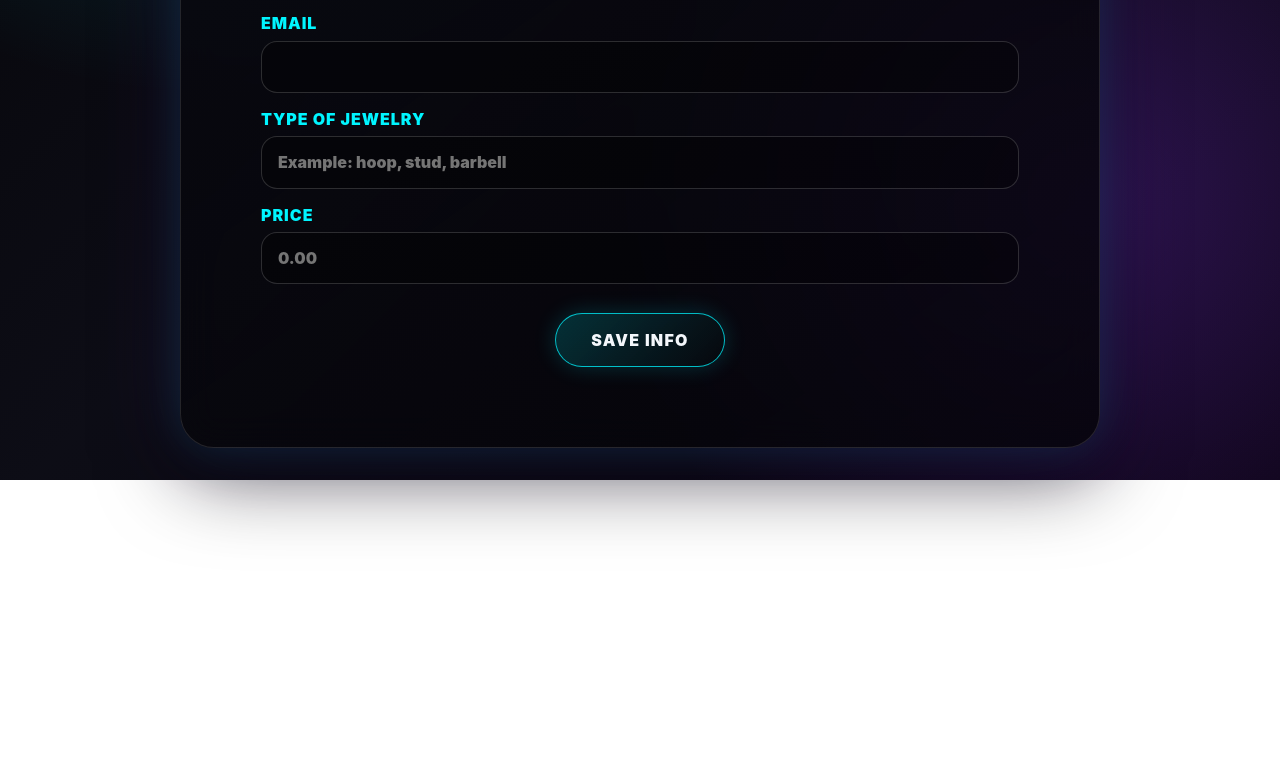
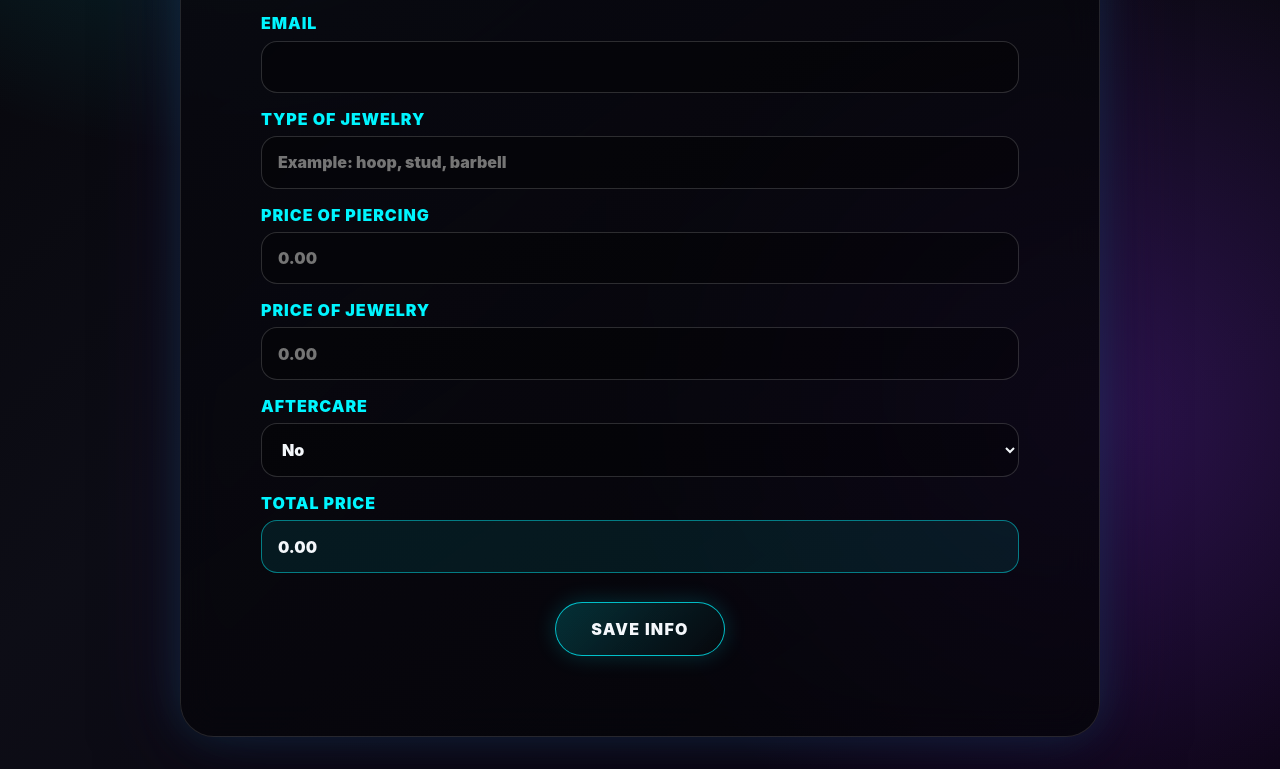
Before and after one commit to BizeeBrad/Wayout-app, a plain HTML site: page piercing-form.html in a window 1280 px wide. Shown: the part 643-1412 px from the top of the page. Before the commit the page ends 1123 px from the top, so only its background shows below. Drawn offline with Linux system fonts and the light colour scheme.

Commit message:
Add piercing pricing and aftercare calculator

```diff
--- a/piercing-form.html
+++ b/piercing-form.html
@@ -49,8 +49,26 @@
           </label>
 
           <label class="form-field">
-            <span>Price</span>
-            <input name="price" type="number" inputmode="decimal" min="0" step="0.01" placeholder="0.00" required />
+            <span>Price of piercing</span>
+            <input name="piercingPrice" type="number" inputmode="decimal" min="0" step="0.01" placeholder="0.00" required />
+          </label>
+
+          <label class="form-field">
+            <span>Price of jewelry</span>
+            <input name="jewelryPrice" type="number" inputmode="decimal" min="0" step="0.01" placeholder="0.00" required />
+          </label>
+
+          <label class="form-field">
+            <span>Aftercare</span>
+            <select name="aftercare" required>
+              <option value="no">No</option>
+              <option value="yes">Yes (+$20)</option>
+            </select>
+          </label>
+
+          <label class="form-field">
+            <span>Total price</span>
+            <input name="totalPrice" type="number" inputmode="decimal" min="0" step="0.01" placeholder="0.00" readonly />
           </label>
 
           <button class="choice-button submit-button" type="submit">Save info</button>
@@ -71,10 +89,31 @@
       label.textContent = `${prettyType} piercing form`;
       document.title = `${prettyType} Piercing Form | Way Out`;
 
+      const piercingPriceInput = form.elements.piercingPrice;
+      const jewelryPriceInput = form.elements.jewelryPrice;
+      const aftercareInput = form.elements.aftercare;
+      const totalPriceInput = form.elements.totalPrice;
+
+      function updateTotalPrice() {
+        const piercingPrice = Number(piercingPriceInput.value || 0);
+        const jewelryPrice = Number(jewelryPriceInput.value || 0);
+        const aftercarePrice = aftercareInput.value === "yes" ? 20 : 0;
+        totalPriceInput.value = (piercingPrice + jewelryPrice + aftercarePrice).toFixed(2);
+      }
+
+      piercingPriceInput.addEventListener("input", updateTotalPrice);
+      jewelryPriceInput.addEventListener("input", updateTotalPrice);
+      aftercareInput.addEventListener("change", updateTotalPrice);
+      updateTotalPrice();
+
       form.addEventListener("submit", (event) => {
         event.preventDefault();
+        updateTotalPrice();
         const data = new FormData(form);
-        const price = Number(data.get("price") || 0).toFixed(2);
+        const piercingPrice = Number(data.get("piercingPrice") || 0).toFixed(2);
+        const jewelryPrice = Number(data.get("jewelryPrice") || 0).toFixed(2);
+        const aftercare = data.get("aftercare") === "yes" ? "Yes (+$20)" : "No";
+        const totalPrice = Number(data.get("totalPrice") || 0).toFixed(2);
 
         output.hidden = false;
         output.innerHTML = `
@@ -85,7 +124,10 @@
           <p><strong>Phone:</strong> ${data.get("phone")}</p>
           <p><strong>Email:</strong> ${data.get("email")}</p>
           <p><strong>Jewelry:</strong> ${data.get("jewelry")}</p>
-          <p><strong>Price:</strong> $${price}</p>
+          <p><strong>Price of piercing:</strong> $${piercingPrice}</p>
+          <p><strong>Price of jewelry:</strong> $${jewelryPrice}</p>
+          <p><strong>Aftercare:</strong> ${aftercare}</p>
+          <p><strong>Total price:</strong> $${totalPrice}</p>
           <p class="helper-text">This is a temporary on-screen record only. Permanent saving will come later when we add form storage.</p>
         `;
       });
--- a/styles.css
+++ b/styles.css
@@ -263,6 +263,12 @@ h1 {
   box-shadow: 0 0 20px rgba(0, 245, 255, 0.16);
 }
 
+.form-field input[readonly] {
+  border-color: rgba(0, 245, 255, 0.45);
+  background: rgba(0, 245, 255, 0.08);
+  font-weight: 900;
+}
+
 .submit-button {
   justify-self: center;
   margin-top: 0.8rem;
```
